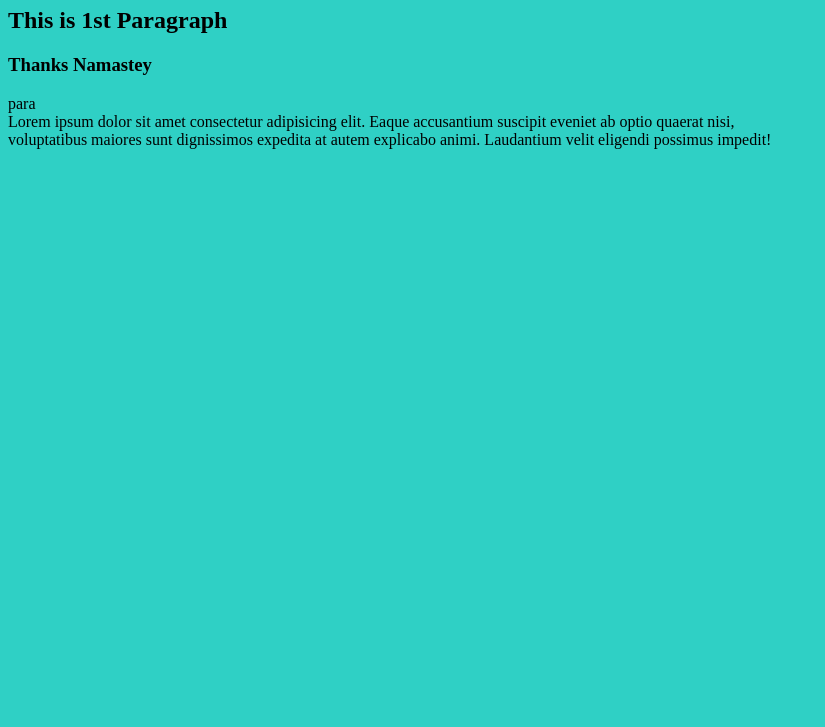
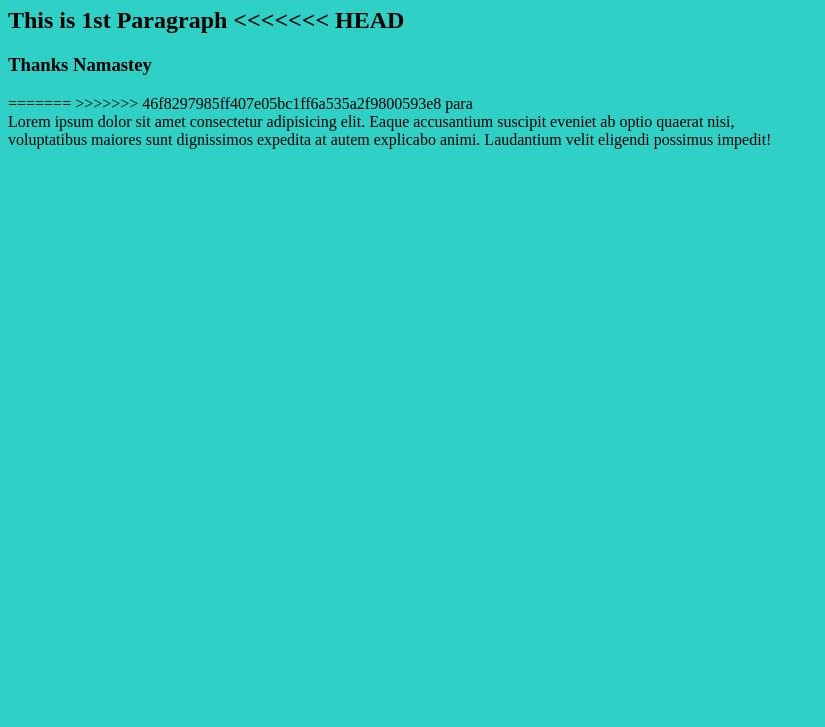
Before and after one commit to abdulafroz0001/About-me, a plain HTML site: page index.html in a window 1280 px wide. Shown: the part 73-800 px from the top of the page, without its empty margins (0-825 px from the left). Drawn offline with Linux system fonts and the light colour scheme.

Commit message:
chudu ra ayya

```diff
--- a/index.html
+++ b/index.html
@@ -11,9 +11,13 @@
     <h1>This is H1 tag</h1>
     <p><h2>
         This is 1st Paragraph
+<<<<<<< HEAD
     </h2>
 	<h3> Thanks Namastey </h3>
 
+=======
+    </h2>
+>>>>>>> 46f8297985ff407e05bc1ff6a535a2f9800593e8
      para<br> Lorem ipsum dolor sit amet consectetur adipisicing elit. Eaque accusantium suscipit eveniet ab optio quaerat nisi,<br>
        voluptatibus maiores sunt dignissimos expedita at autem explicabo animi. Laudantium velit eligendi possimus impedit!
     </p>
```
